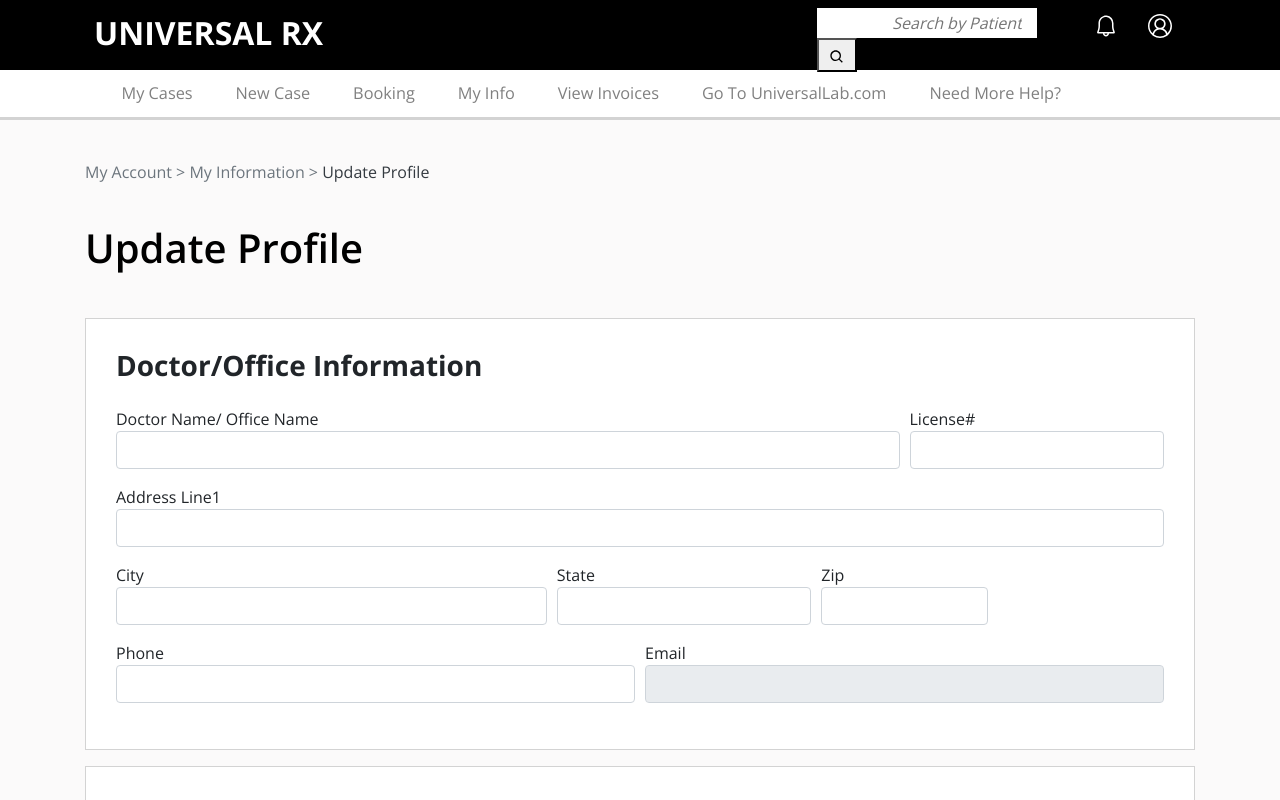
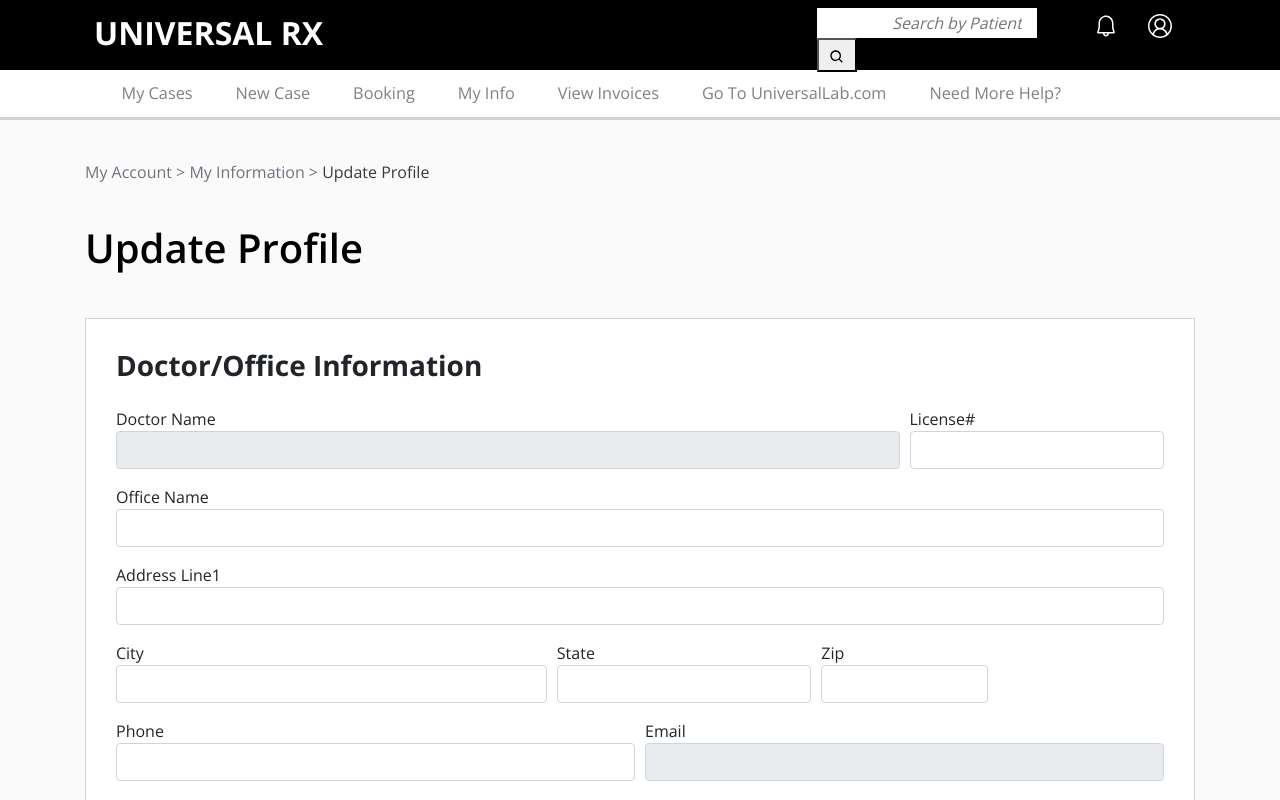
Before and after one commit to lenayj/RIO, a React (Create React App) app: page /updateMyInfo in a window 1280 px wide. Shown: the top 800 px of the page. Built offline with nearby package versions, Linux system fonts and the light colour scheme.

Commit message:
Add field validation

```diff
--- a/src/components/myaccount/updateMyInfo.js
+++ b/src/components/myaccount/updateMyInfo.js
@@ -9,6 +9,8 @@ class UpdateMyInfo extends Component {
     constructor(props) {
         super(props);
         this.state = {
+            input: {},
+            errors: {},
             monActive: false,
             tueActive: false,
             wedActive: false,
@@ -16,7 +18,125 @@ class UpdateMyInfo extends Component {
             friActive: false,
             satActive: false,
             sunActive: false,
+        };
+
+        this.handleChange = this.handleChange.bind(this);
+        this.handleSubmit = this.handleSubmit.bind(this);
+    }
+
+    handleChange(event) {
+        let input = this.state.input;
+        input[event.target.name] = event.target.value;
+
+        this.setState({
+          input
+        });
+      }
+
+    handleSubmit(event) {
+        event.preventDefault();
+
+        if(this.validate()){
+            console.log(this.state);
+
+            let input = {};
+            input["licenseNum"] = "";
+            input["officeName"] = "";
+            input["address"] = "";
+            input["city"] = "";
+            input["state"] = "";
+            input["zip"] = "";
+            input["mfName"] = "";
+            input["mlName"] = "";
+            input["mEmail"] = "";
+            input["phone"] = "";
+            this.setState({input:input});
+
+            //alert('Demo Form is submited');
         }
+    }
+
+    validate(){
+        let input = this.state.input;
+        let errors = {};
+        let isValid = true;
+
+        if (!input["licenseNum"]) {
+            isValid = false;
+            errors["licenseNum"] = "Please enter your License Number.";
+        }
+
+        if (!input["officeName"]) {
+            isValid = false;
+            errors["officeName"] = "Please enter your Office Name.";
+        }
+
+        if (!input["address"]) {
+            isValid = false;
+            errors["address"] = "Please enter Address.";
+        }
+
+        if (!input["city"]) {
+            isValid = false;
+            errors["city"] = "Please enter City.";
+        }
+
+        if (!input["state"]) {
+            isValid = false;
+            errors["state"] = "Please enter State.";
+        }
+
+        if (!input["zip"]) {
+            isValid = false;
+            errors["zip"] = "Please enter Zip.";
+        }
+
+        if (!input["mfName"]) {
+            isValid = false;
+            errors["mfName"] = "Please enter Main Contact First Name.";
+        }
+
+        if (!input["mlName"]) {
+            isValid = false;
+            errors["mlName"] = "Please enter Main Contact Last Name.";
+        }
+
+        if (!input["mEmail"]) {
+          isValid = false;
+          errors["mEmail"] = "Please enter Main Contact Email Address.";
+        }
+
+        if (typeof input["mEmail"] !== "undefined") {
+
+          var pattern = new RegExp(/^(("[\w-\s]+")|([\w-]+(?:\.[\w-]+)*)|("[\w-\s]+")([\w-]+(?:\.[\w-]+)*))(@((?:[\w-]+\.)*\w[\w-]{0,66})\.([a-z]{2,6}(?:\.[a-z]{2})?)$)|(@\[?((25[0-5]\.|2[0-4][0-9]\.|1[0-9]{2}\.|[0-9]{1,2}\.))((25[0-5]|2[0-4][0-9]|1[0-9]{2}|[0-9]{1,2})\.){2}(25[0-5]|2[0-4][0-9]|1[0-9]{2}|[0-9]{1,2})\]?$)/i);
+          if (!pattern.test(input["mEmail"])) {
+            isValid = false;
+            errors["mEmail"] = "Please enter valid email address.";
+          }
+        }
+
+        if (!input["phone"]) {
+          isValid = false;
+          errors["phone"] = "Please enter your phone number.";
+        }
+
+        if (typeof input["phone"] !== "undefined") {
+
+          var pattern = new RegExp(/^[0-9\b]+$/);
+          if (!pattern.test(input["phone"])) {
+            isValid = false;
+            errors["phone"] = "Please enter only number.";
+          }else if(input["phone"].length != 10){
+            isValid = false;
+            errors["phone"] = "Please enter valid phone number.";
+          }
+        }
+
+        this.setState({
+          errors: errors
+        });
+
+        return isValid;
     }
 
     MonClicked = (e) => {
@@ -62,6 +182,7 @@ class UpdateMyInfo extends Component {
                     <div className="myacct-banner text-left">
                         <h1 className="title-wording">Update Profile</h1>
                     </div>
+                    <form onSubmit={this.handleSubmit}>
                     <div className="update-myinfo default pt-3">
                         <div className="officeInfo mb-3">
                             <div className="part-header mb-4">
@@ -70,38 +191,59 @@ class UpdateMyInfo extends Component {
                             <div className="part-value">
                                 <div className="form-row">
                                     <div className="form-group col-md-9">
-                                        <div><span>Doctor Name/ Office Name</span></div>
-                                        <input type="text" className="form-control" name="doctorOrOfficeName"/>
+                                        <div><span>Doctor Name</span></div>
+                                        <input type="text" className="form-control" name="doctorName" disabled={true}/>
                                     </div>
                                     <div className="form-group col-md-3">
                                         <div><span>License#</span></div>
-                                        <input type="text" className="form-control" name="licenseNum"/>
+                                        <input type="text" className="form-control" name="licenseNum"
+                                        value={this.state.input.licenseNum} onChange={this.handleChange}/>
+                                        <div className="text-danger">{this.state.errors.licenseNum}</div>
                                     </div>
                                 </div>
                                 <div className="form-row">
                                     <div className="form-group col-md-12">
+                                        <div><span>Office Name</span></div>
+                                        <input type="text" className="form-control" name="officeName"
+                                        value={this.state.input.officeName} onChange={this.handleChange}/>
+                                        <div className="text-danger">{this.state.errors.officeName}</div>
+                                    </div>
+                                </div>
+
+                                <div className="form-row">
+                                    <div className="form-group col-md-12">
                                         <div><span>Address Line1</span></div>
-                                        <input type="text" className="form-control" name="address"/>
+                                        <input type="text" className="form-control" name="address"
+                                        value={this.state.input.address} onChange={this.handleChange}/>
+                                        <div className="text-danger">{this.state.errors.address}</div>
                                     </div>
                                 </div>
                                 <div className="form-row">
                                     <div className="form-group col-md-5">
                                         <div><span>City</span></div>
-                                        <input type="text" className="form-control" name="city"/>
+                                        <input type="text" className="form-control" name="city"
+                                        value={this.state.input.city} onChange={this.handleChange}/>
+                                        <div className="text-danger">{this.state.errors.city}</div>
                                     </div>
                                     <div className="form-group col-md-3">
                                         <div><span>State</span></div>
-                                        <input type="text" className="form-control" name="state"/>
+                                        <input type="text" className="form-control" name="state"
+                                        value={this.state.input.state} onChange={this.handleChange}/>
+                                        <div className="text-danger">{this.state.errors.state}</div>
                                     </div>
                                     <div className="form-group col-md-2">
                                         <div><span>Zip</span></div>
-                                        <input type="text" className="form-control" name="zip"/>
+                                        <input type="text" className="form-control" name="zip"
+                                        value={this.state.input.zip} onChange={this.handleChange}/>
+                                        <div className="text-danger">{this.state.errors.zip}</div>
                                     </div>
                                 </div>
                                 <div className="form-row">
                                     <div className="form-group col-md-6">
                                         <div><span>Phone</span></div>
-                                        <input type="text" className="form-control" name="phone"/>
+                                        <input type="text" className="form-control" name="phone"
+                                        value={this.state.input.phone} onChange={this.handleChange}/>
+                                        <div className="text-danger">{this.state.errors.phone}</div>
                                     </div>
                                     <div className="form-group col-md-6">
                                         <div><span>Email</span></div>
@@ -119,15 +261,21 @@ class UpdateMyInfo extends Component {
                                 <div className="form-row">
                                     <div className="form-group col-md-4">
                                         <div><span>Main Contact First Name</span></div>
-                                        <input type="text" className="form-control" name="mfName"/>
+                                        <input type="text" className="form-control" name="mfName"
+                                        value={this.state.input.mfName} onChange={this.handleChange}/>
+                                        <div className="text-danger">{this.state.errors.mfName}</div>
                                     </div>
                                     <div className="form-group col-md-4">
                                         <div><span>Main Contact Last Name</span></div>
-                                        <input type="text" className="form-control" name="mlName"/>
+                                        <input type="text" className="form-control" name="mlName"
+                                        value={this.state.input.mlName} onChange={this.handleChange}/>
+                                        <div className="text-danger">{this.state.errors.mlName}</div>
                                     </div>
                                     <div className="form-group col-md-4">
                                         <div><span>Main Contact Email</span></div>
-                                        <input type="text" className="form-control" name="mEmail"/>
+                                        <input type="text" className="form-control" name="mEmail"
+                                        value={this.state.input.mEmail} onChange={this.handleChange}/>
+                                        <div className="text-danger">{this.state.errors.mEmail}</div>
                                     </div>
                                 </div>
                             </div>
@@ -187,9 +335,10 @@ class UpdateMyInfo extends Component {
 
                     <div className="save mt-4">
                         <div className="save-btn">
-                            <input type="button" value="Save" className="btn btn-primary btn-lg float-right mb-4" />
+                            <input type="submit" value="Save" className="btn btn-primary btn-lg float-right mb-4" />
                         </div>
                     </div>
+                    </form>
                 </div>
             </div>
         );
```
